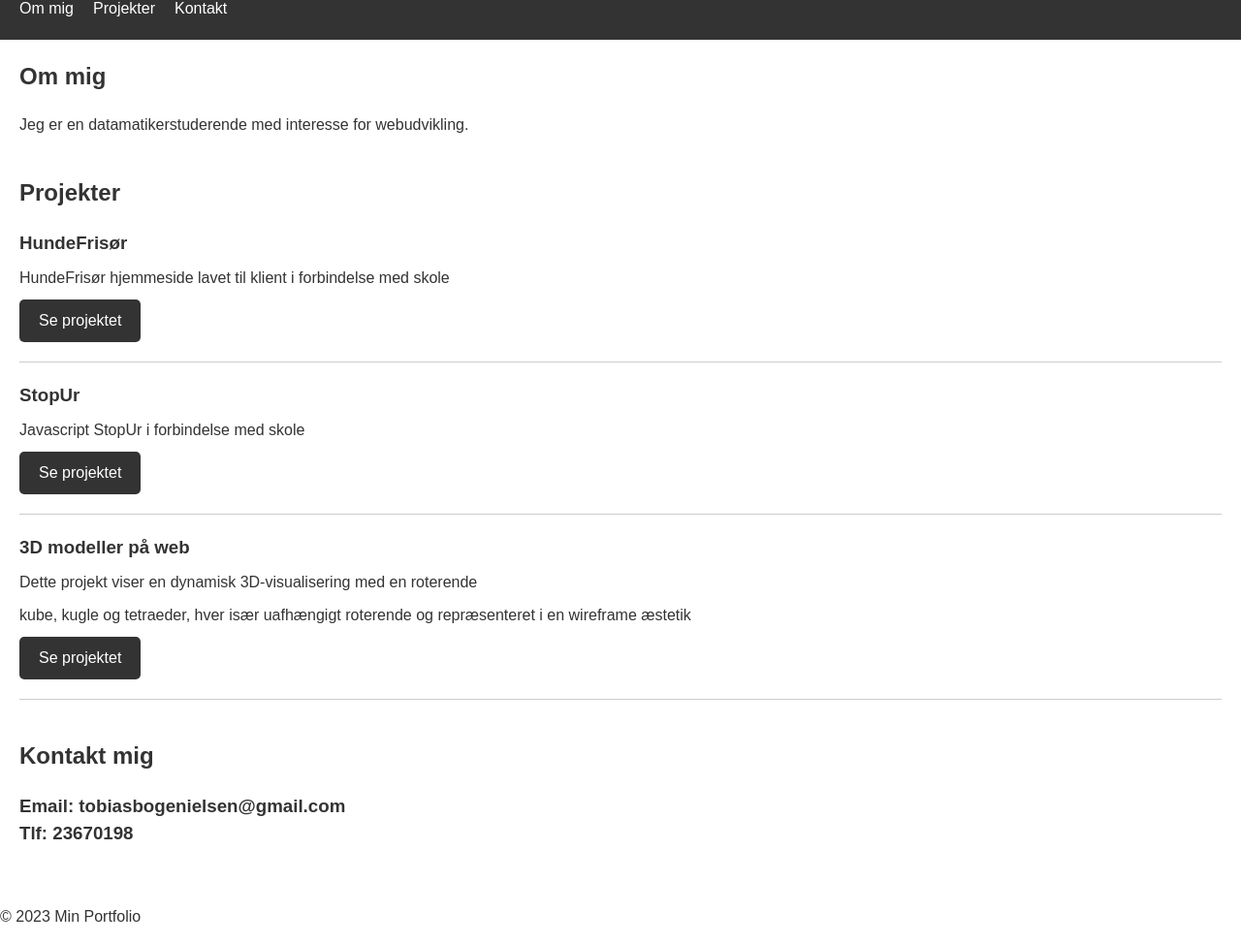
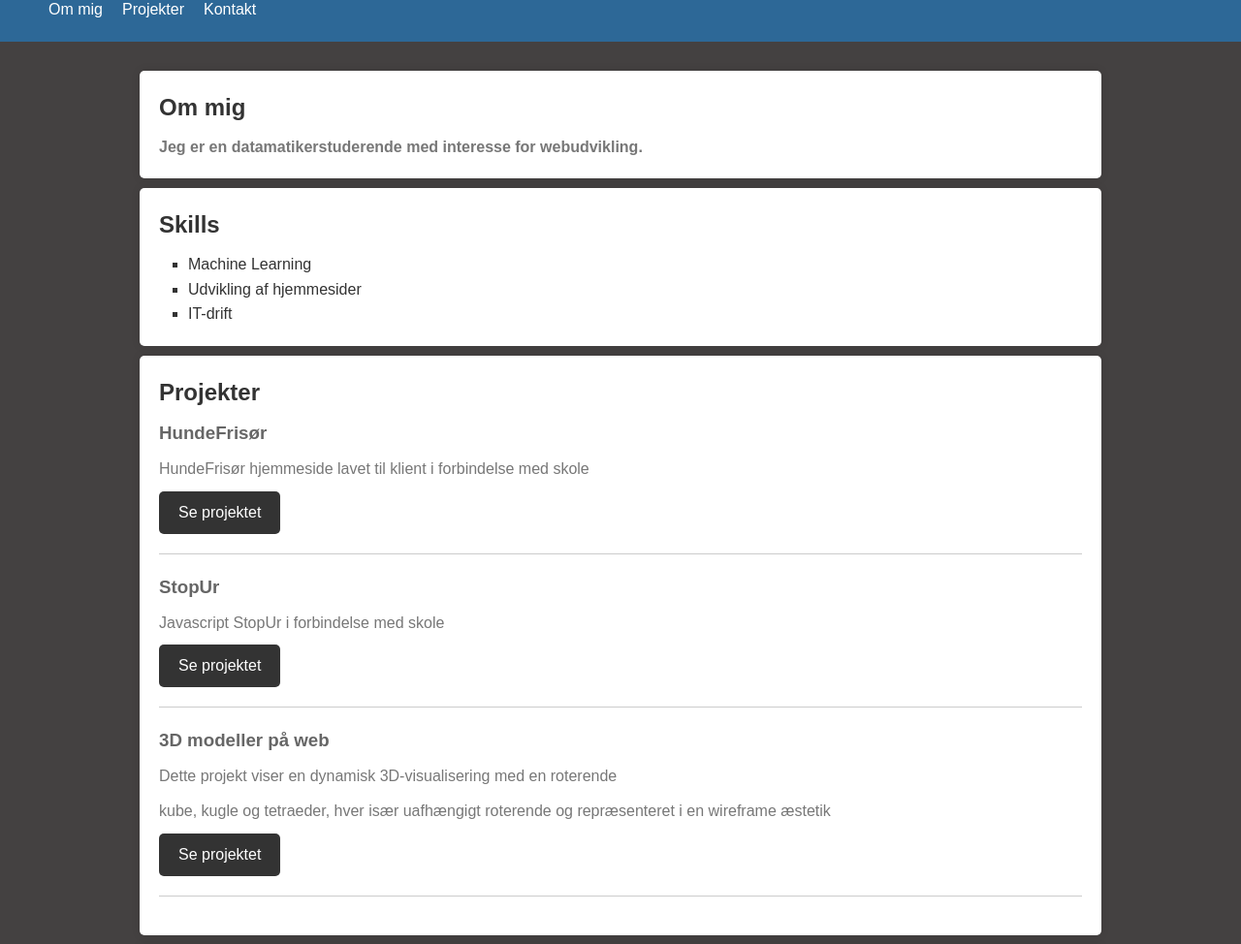
Before and after one commit to Toby-byte/Toby-byte.github.io, a plain HTML site: page index.html in a window 1280 px wide. Shown: the part 71-1045 px from the top of the page at 97% size. Drawn offline with Linux system fonts and the light colour scheme; a script that the page names is missing.

Commit message:
Forbedring af udseende

```diff
--- a/index.html
+++ b/index.html
@@ -2,7 +2,7 @@
 <html>
 <head>
 	<title>Min Portfolio</title>
-	<link rel="stylesheet" type="text/css" href="pynt.css">
+	<link rel="stylesheet" type="text/css" href="pynt v2.css">
 </head>
 <body>
 	<header>
@@ -17,12 +17,21 @@
 	</header>
 
 	<main>
-		<section id="om-mig">
+		<section id="om-mig" class="section">
 			<h2>Om mig</h2>
-			<p>Jeg er en datamatikerstuderende med interesse for webudvikling.</p>
+			<p class="bold">Jeg er en datamatikerstuderende med interesse for webudvikling.</p>
 		</section>
 
-		<section id="projekter">
+		<section id="om-mig" class="section">
+			<h2>Skills</h2>
+			<ul>
+				<li>Machine Learning</li>
+				<li>Udvikling af hjemmesider</li>
+				<li>IT-drift</li>
+			</ul>
+		</section>
+
+		<section id="projekter" class="section">
 			<h2>Projekter</h2>
 
 			<article class="projekt">
@@ -43,11 +52,19 @@
 				<p>kube, kugle og tetraeder, hver især uafhængigt roterende og repræsenteret i en wireframe æstetik</p>
 				<a href="shapes.html">Se projektet</a>
 			</article>
-
 		 </section>
 
-		 <section id="kontakt">
-		  <h2>Kontakt mig</h2>
+		 <section class="section">
+			<h2>Uddannelse</h2>
+			<h3>KEA / Datamatiker, igangværende</h3>
+			<p class="date-location">11/10/2021 - 31/01/2024, Guldbergsgade 29N, 2200 København</p>
+			<p class="bold">Som datamatikerstuderende på KEA har jeg opnået kompetencer
+				inden for softwareudvikling, webudvikling, databaser og programmeringssprog
+				såsom Java, Javascript, Python</p>
+		 </section>
+
+		 <section class="section" id="kontakt">
+		  <h2>Kontakt mig her</h2>
 
           <h3>Email: tobiasbogenielsen@gmail.com</h3>
           <h3>Tlf: 23670198</h3>
@@ -56,7 +73,7 @@
 
 	  </main>
 
-	  <footer>© 2023 Min Portfolio</footer>
+	  <footer>© 2023 Toby-byte Portfolio</footer>
 
 	  <script src="script.js"></script>
 
--- /dev/null
+++ b/pynt v2.css
@@ -0,0 +1,150 @@
+/* Reset styles */
+* {
+	margin: 0;
+	padding: 0;
+	box-sizing: border-box;
+}
+
+/* Global styles */
+body {
+	font-family: Arial, sans-serif;
+	margin: 0;
+    padding: 0;
+    background-color: #444141;
+	font-size: 16px;
+	line-height: 1.5;
+	color: #333;
+}
+
+header {
+	background-color: #2d6897;
+	color: #fff;
+	padding: 20px;
+}
+
+nav ul {
+	list-style-type: none;
+	display: flex;
+}
+
+nav li {
+	margin-right: 20px;
+}
+
+nav a {
+	color: #fff;
+	text-decoration: none;
+}
+
+ul {
+	list-style-type: square;  /* This changes the bullet points to squares */
+	padding-left: 30px; /* This adds some left padding to the list */
+}
+
+ul li {
+	color: #333; /* This changes the text color */
+	font-family: Arial, sans-serif; /* This changes the font */
+	line-height: 1.6; /* This increases the line spacing */
+}
+
+main {
+	padding: 20px;
+}
+
+section {
+	margin-bottom: 40px;
+}
+
+.section {
+	margin: 10px auto;
+	width: 80%;
+	padding: 20px;
+	background-color: #fff;
+	border-radius: 5px;
+	box-shadow: 0px 0px 10px 0px rgba(0,0,0,0.1);
+}
+
+.section h2 {
+	color: #333;
+	margin-bottom: 10px;
+}
+
+.section h3 {
+	color: #666;
+	margin-bottom: 10px;
+}
+
+.section p {
+	color: #777;
+	line-height: 1.6;
+}
+
+.section a {
+	display: inline-block;
+	color: #3498db;
+	text-decoration: none;
+	padding: 10px 20px;
+	border-radius: 5px;
+	transition: background-color 0.3s, color 0.3s;
+}
+
+.section a:hover {
+	background-color: #3498db;
+	color: #fff;
+}
+
+.section p.date-location {
+	font-style: italic;
+	color: #888;
+}
+
+.section p.bold {
+	font-weight: bold;
+}
+
+h2 {
+	margin-bottom: 20px;
+}
+
+.projekt {
+	border-bottom: 1px solid #ccc;
+	padding-bottom: 20px;
+	margin-bottom: 20px;
+}
+
+.projekt h3 {
+	margin-bottom: 10px;
+}
+
+.projekt p {
+	margin-bottom: 10px;
+}
+
+.projekt a {
+	display: inline-block;
+	background-color: #333;
+	color: #fff;
+	padding: 10px 20px;
+	border-radius: 5px;
+	text-decoration: none;
+}
+
+/* Media query for mobile devices */
+@media screen and (max-width: 600px) {
+	.section {
+		width: 90%;
+	}
+
+	.section a {
+		display: block;
+		text-align: center;
+		margin: 10px 0;
+		padding: 15px 30px;  /* increased padding to make buttons larger */
+		font-size: 18px; /* increased font size for better visibility on small screens */
+	}
+}
+
+footer {
+	background-color: white;
+	text-align: center;
+}
```
